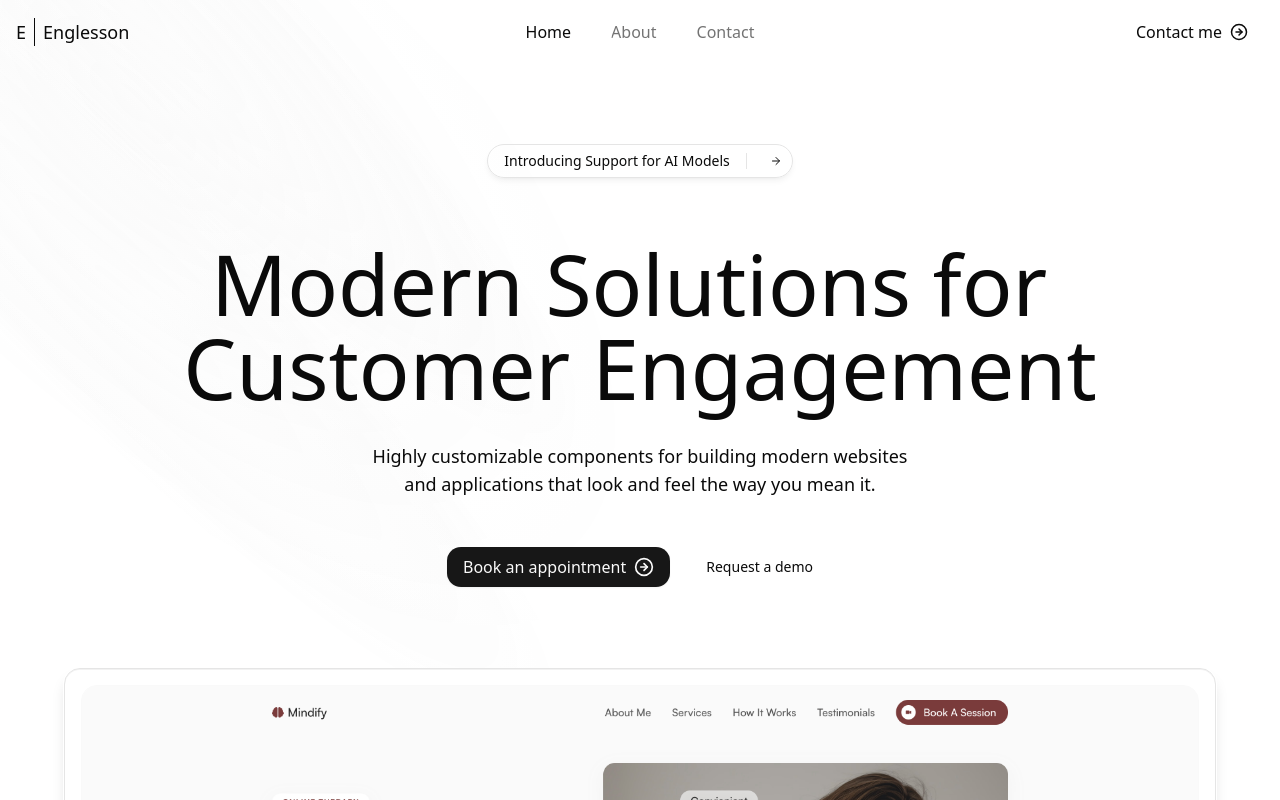
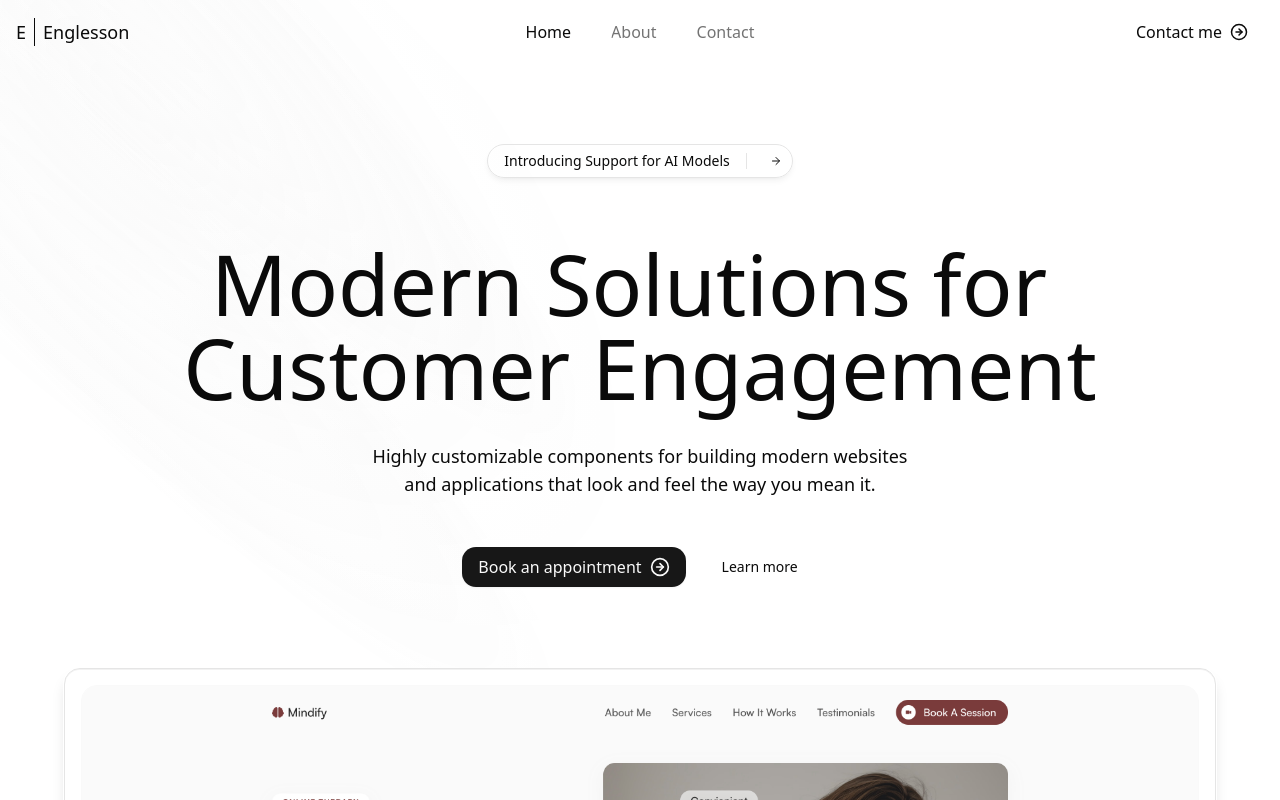
Before and after one commit to eenglesson/eenglesson-solutions, a Next.js app: page / in a window 1280 px wide. Shown: the top 800 px of the page. Built offline with nearby package versions, Linux system fonts and the light colour scheme.

Commit message:
fixed links

```diff
--- a/components/hero-section.tsx
+++ b/components/hero-section.tsx
@@ -1,6 +1,7 @@
 'use client';
 import React from 'react';
 import Link from 'next/link';
+import { useRouter } from 'next/navigation';
 import { ArrowRight, CircleArrowRight } from 'lucide-react';
 import { Button } from '@/components/ui/button';
 import Image from 'next/image';
@@ -43,6 +44,8 @@ const transitionVariants = {
 };
 
 export default function HeroSection() {
+  const router = useRouter();
+
   return (
     <>
       <Navbar />
@@ -97,7 +100,7 @@ export default function HeroSection() {
               <div className='hero text-center sm:mx-auto lg:mr-auto lg:mt-0'>
                 <AnimatedGroup variants={transitionVariants}>
                   <Link
-                    href='#link'
+                    href='https://www.coffeebreath.app/'
                     className='hover:bg-background dark:hover:border-t-border group mx-auto flex w-fit items-center gap-4 rounded-full border p-1 pl-4 shadow-md shadow-zinc-950/5 transition-colors duration-300 dark:border-t-white/10 dark:shadow-zinc-950'
                   >
                     <span className='text-foreground text-sm'>
@@ -153,6 +156,7 @@ export default function HeroSection() {
                   className='mt-12 flex flex-col items-center justify-center gap-4 md:flex-row'
                 >
                   <Button
+                    onClick={() => router.push('/contact')}
                     className={`group hover:shadow-sm rounded-xl py-5 text-base hover:bg-accent dark:hover:bg-accent/50 hover:text-foreground`}
                   >
                     Book an appointment
@@ -168,8 +172,8 @@ export default function HeroSection() {
                     variant='ghost'
                     className='h-10.5 rounded-xl px-5'
                   >
-                    <Link href='#link'>
-                      <span className='text-nowrap'>Request a demo</span>
+                    <Link href='/about'>
+                      <span className='text-nowrap'>Learn more</span>
                     </Link>
                   </Button>
                 </AnimatedGroup>
```
